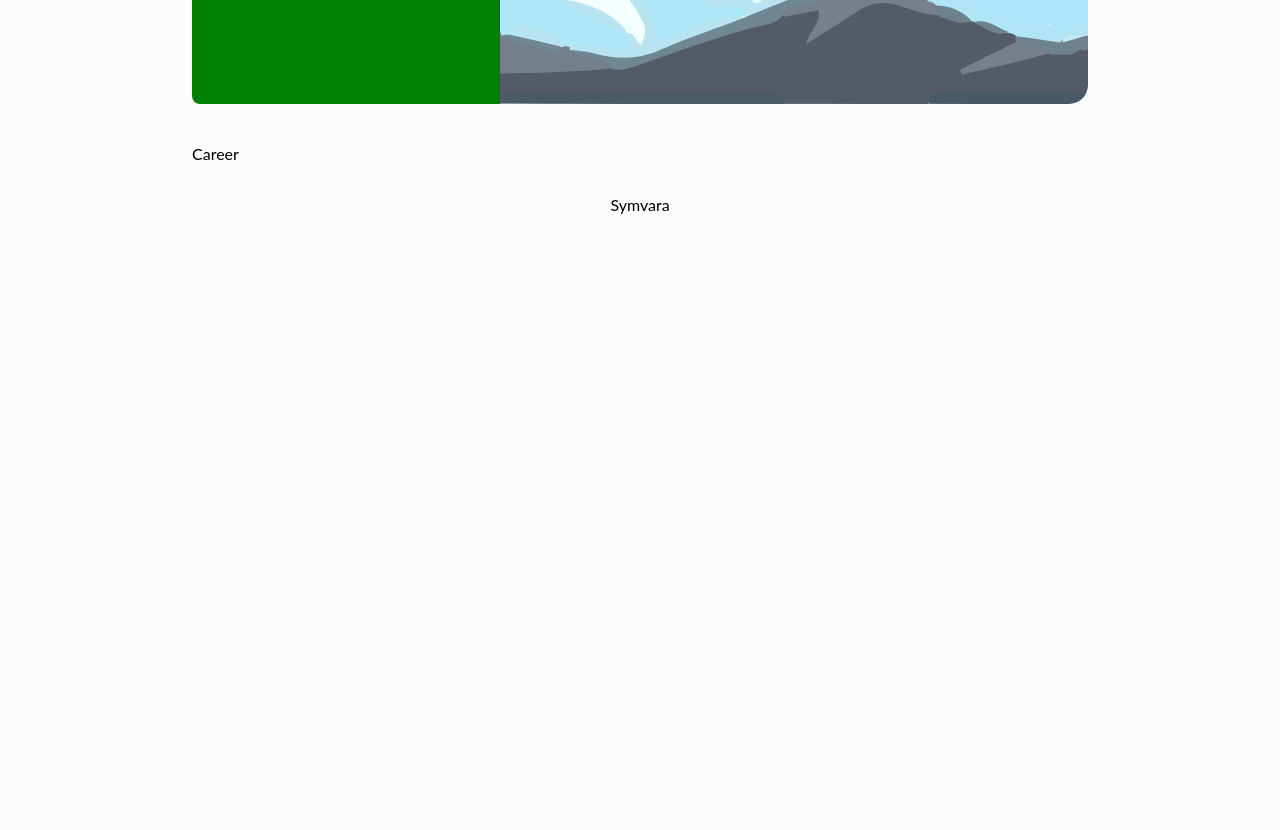
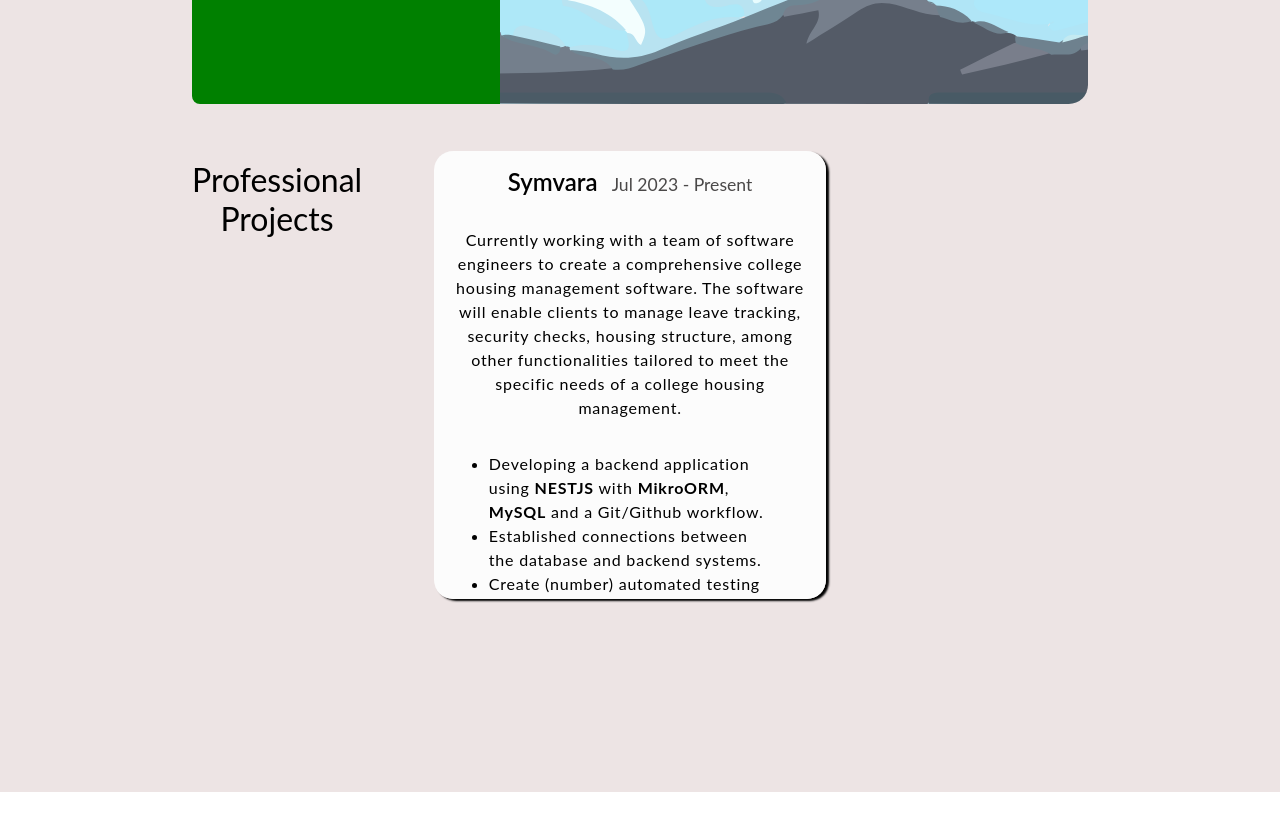
Before and after one commit to AbishurMoses/Portfolio, a React (Vite) app: page / in a window 1280 px wide. Shown: the part 640-1470 px from the top of the page. After the commit the page ends 1432 px from the top, so only its background shows below. Built offline with nearby package versions, Linux system fonts and the light colour scheme.

Commit message:
Most of job section is over

```diff
--- a/src/App.css
+++ b/src/App.css
@@ -3,7 +3,8 @@
 }
 
 body,
-main {
+main,
+div {
   padding: 0px;
   margin: 0px;
   font-family: Lato, sans-serif;
@@ -18,7 +19,7 @@
   flex-direction: column;
   justify-content: center;
   align-items: center;
-  background-color: #fcfcfc;
+  background-color: #ede4e4;
   gap: 1.5rem;
 }
 
@@ -62,7 +63,7 @@
   border-radius: 100%;
   width: 1.75rem;
   height: 1.75rem;
-  border: 3px solid #fcfcfc;
+  border: 3px solid #ede4e4;
   display: flex;
   justify-content: center;
   align-items: center;
@@ -127,7 +128,7 @@
   letter-spacing: 0.05rem;
   text-align: center;
   font-size: 1rem;
-  background-color: #fcfcfc;
+  background-color: #ede4e4;
   padding: 0rem 0.5rem 0rem 0.5rem;
   /* backdrop-filter: blur(20px); */
   width: 65%;
@@ -135,7 +136,7 @@
 
 #experience {
   width: 70vw;
-  height: 100vh;
+  /* height: 100vh; */
 }
 
 #symvara {
@@ -149,10 +150,85 @@
   width: 80%;
   height: 80%;
   display: grid;
-  grid-template-areas:
-    "experience-title symvara symvarac";
+  grid-template-areas: "experience-title symvara symvarac";
   gap: 5px;
+}
 
+#experience {
+  display: flex;
+  flex-direction: row;
+  justify-content: center;
+  align-items: center;
+  height: 80vh;
+  gap: 8%;
+}
+
+#pro-title {
+  text-align: center;
+  font-size: 2rem;
+}
+
+#experience-title {
+  width: 20%;
+  height: 100%;
+  display: flex;
+  justify-content: flex-start;
+  align-items: flex-start;
+}
+
+#jobs {
+  display: flex;
+  flex-direction: row;
+  justify-content: flex-start;
+  align-items: flex-start;
+  width: 80%;
+  height: 100%;
+}
+
+#symvara {
+  margin: 3.5% 0 0 0;
+  width: 60%;
+  height: 70%;
+  background-color: #fcfcfc;
+  border-radius: 1.2rem;
+  box-shadow: 3px 2px 2px black;
+  display: flex;
+  justify-content: flex-start;
+  align-items: center;
+  overflow: auto;
+}
+
+#sym-title {
+  font-size: 1.5rem;
+  font-weight: 600;
+  padding: 0 10px 0 0;
+}
+
+#sym-range {
+  font-size: 1.1rem;
+  color: #4a4848;
+}
+
+#sym-des-cont {
+  display: flex;
+  justify-content: center;
+}
+
+#sym-des {
+  line-height: 1.5rem;
+  letter-spacing: 0.05rem;
+  padding: 0 5% 0 5%;
+  text-align: center;
+}
+
+#sym-details-cont {
+  width: 80%;
+}
+
+#sym-details {
+  line-height: 1.5rem;
+  letter-spacing: 0.05rem;
+  padding: 0 5% 0 5%;
 }
 
 /*
--- a/src/App.jsx
+++ b/src/App.jsx
@@ -56,16 +56,32 @@
             </div>
           </section>
           <section id="experience">
-            <div id="experience-layout">
-              <div id="experience-title"> <p>Career</p></div>
+            <div id="experience-title">
+              <p id="pro-title">Professional Projects</p>
+            </div>
+            <div id="jobs">
               <div id="symvara" >
-                <div>
-                  <p>Symvara</p>
+                <div id="sym-title-con">
+                  <p><span id="sym-title">Symvara</span> <span id="sym-range">Jul 2023 - Present</span></p>
                 </div>
-                <div>
+                <div id="sym-des-cont">
+                  <p id="sym-des">
+                    Currently working with a team of software engineers to create a comprehensive college housing management software.
+                    The software will enable clients to manage leave tracking, security checks, housing structure, among other
+                    functionalities tailored  to meet the specific needs of a college housing management.
+                  </p>
+                </div>
+                <div id="sym-details-cont">
+                  <ul id="sym-details">
+                    <li> Developing a backend application using <b>NESTJS</b> with <b>MikroORM</b>, <b>MySQL</b> and a Git/Github workflow. </li>
+                    <li> Established connections between the database and backend systems. </li>
+                    <li> Create (number) automated testing suites with (number) individual tests with Jest. </li>
+                    <li> Wrote documentation for endpoints, testing protocols, and database. (for how much) </li>
+                  </ul>
                 </div>
               </div>
             </div>
+
           </section>
           <div id="projects">
 
```
